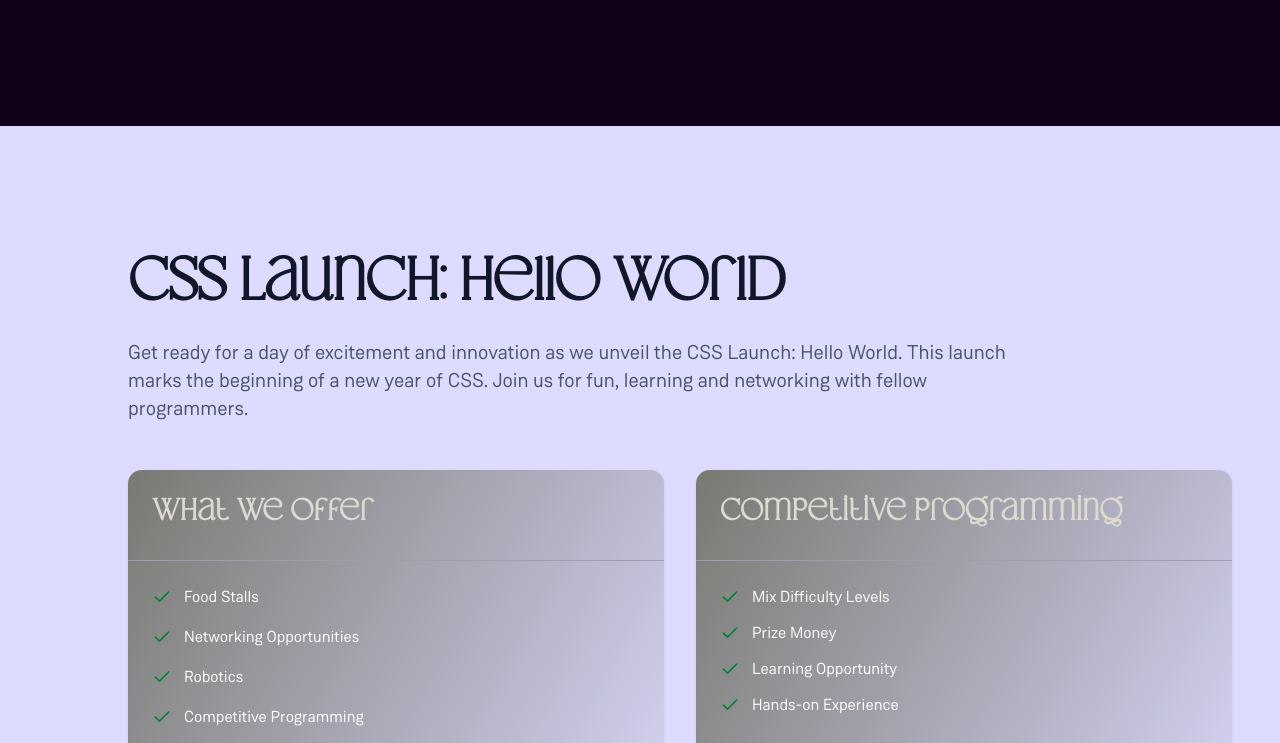
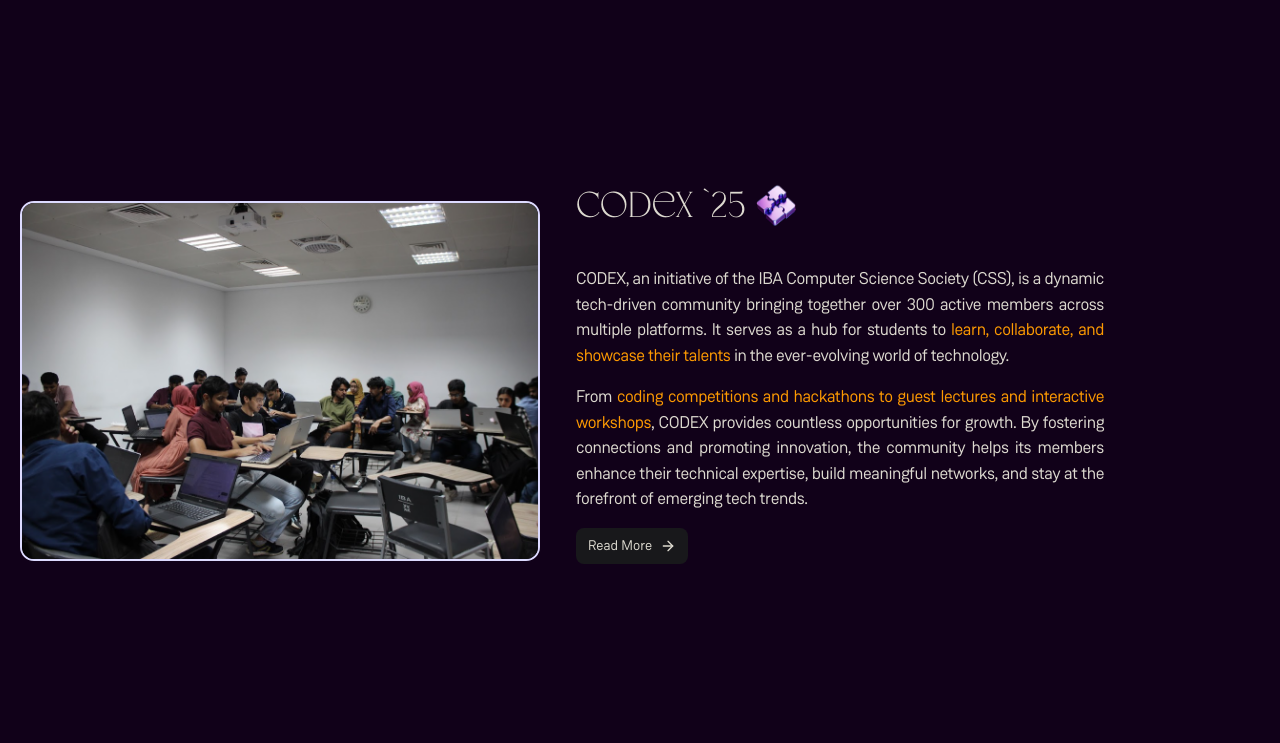
Before and after one commit to css-iba/css-website, a Next.js app: page / in a window 1280 px wide. Shown: the part 3350-4093 px from the top of the page. Built offline with nearby package versions, Linux system fonts and the light colour scheme.

Commit message:
Comment out Launch component in page.tsx
Comment out the Launch component in the page.

```diff
--- a/app/page.tsx
+++ b/app/page.tsx
@@ -4,7 +4,7 @@ import * as React from "react";
 import { HomeCarousel } from "@/components/Home/Carousel";
 import TitleSection from "@/components/Home/TitleSection";
 import DescriptionSection from "@/components/Home/DescriptionSection";
-import Launch from "@/components/Home/Launch";
+// import Launch from "@/components/Home/Launch";
 import CodeX from "@/components/Home/CodeX";
 import ProBattle from "@/components/Home/ProBattle";
 import TeamSection from "@/components/Home/TeamSection";
@@ -17,7 +17,7 @@ const Home: React.FC = () => {
         <TitleSection />
         <HomeCarousel />
         <DescriptionSection />
-        <Launch />
+        {/* <Launch /> */}
         <CodeX />
         <ProBattle />
         <TeamSection />
```
